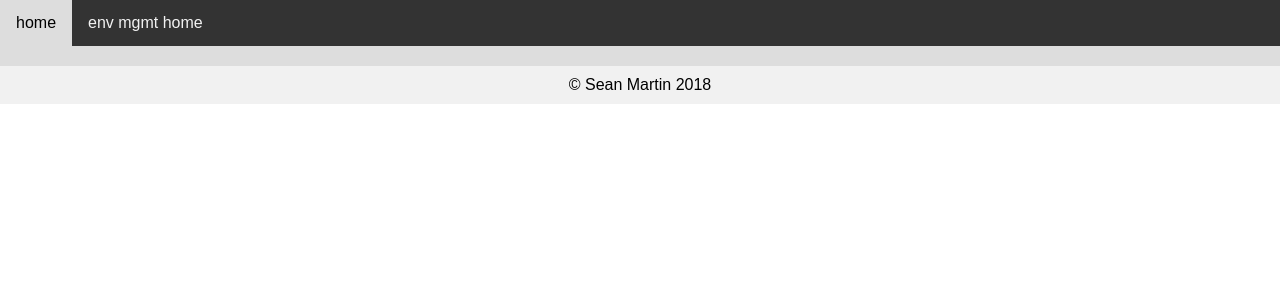
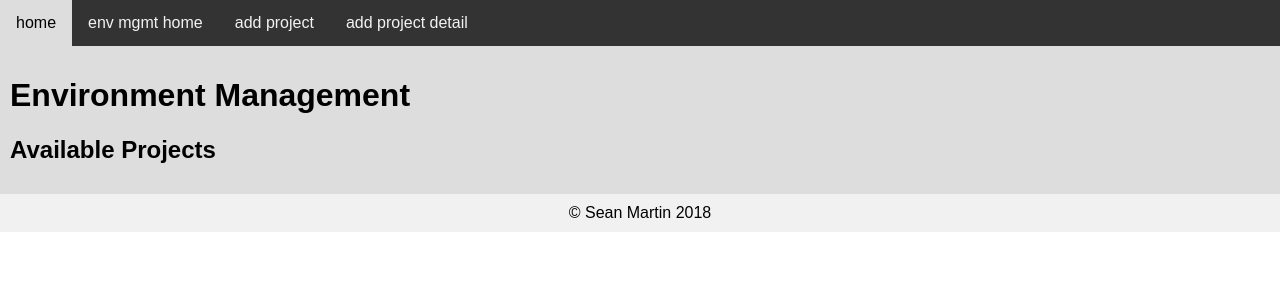
Before and after one commit to smartin928/django_wrk, a Django app: page /envmgmt/ in a window 1280 px wide. Shown: the top 300 px of the page. Run offline with Django 3.2, Linux system fonts and the light colour scheme; data that the repository does not hold is empty.

Commit message:
Adding output of available projects on envmanagement home

```diff
--- a/wrk/envmgmt/views.py
+++ b/wrk/envmgmt/views.py
@@ -1,9 +1,11 @@
 from django.shortcuts import render
 from .forms import EnvMainForm, EnvDtlForm
+from .models import EnvMain
 
 
 def index(request):
-    return render(request, 'envmgmt/index.html')
+    prjs = EnvMain.objects.values('project_name').distinct()
+    return render(request, 'envmgmt/index.html', {'prjs': prjs})
 
 
 def add_project(request):
@@ -16,7 +18,7 @@ def add_project(request):
         form = EnvMainForm()
         form_typ = "Project"
 
-    return render(request, 'envmgmt/add_project.html', {'form': form, 'form_typ': form_typ})
+    return render(request, 'envmgmt/addprj.html', {'form': form, 'form_typ': form_typ})
 
 
 def add_details(request):
@@ -29,4 +31,4 @@ def add_details(request):
         form = EnvDtlForm()
         form_typ = "Project Detail"
 
-    return render(request, 'envmgmt/add_project.html', {'form': form, 'form_typ': form_typ})
+    return render(request, 'envmgmt/addprj.html', {'form': form, 'form_typ': form_typ})
--- a/wrk/templates/envmgmt/base.html
+++ b/wrk/templates/envmgmt/base.html
@@ -11,10 +11,14 @@
 <body>
 
 <div class="topnav">
-    <a href="/">home</a>
+    <a href="/"">home</a>
+    <a href="/envmgmt">env mgmt home</a>
+    <a href="/envmgmt/addprj">add project</a>
+    <a href="/envmgmt/adddtl">add project detail</a>
     {% block nav %}{% endblock %}
 </div>
 <div class="content">
+    <h1>Environment Management</h1>
     {% block content %}{% endblock %}
 </div>
 <div class="footer">
--- a/wrk/templates/envmgmt/index.html
+++ b/wrk/templates/envmgmt/index.html
@@ -1,4 +1,8 @@
 {% extends 'envmgmt/base.html' %}
-{% block nav %}
-    <a href="/envmgmt">env mgmt home</a>
+{% block content %}
+<h2>Available Projects</h2>
+{% for prj in prjs %}
+    <ul>{{ prj.project_name }}</ul>
+{% endfor %}
+
 {% endblock %}
```
